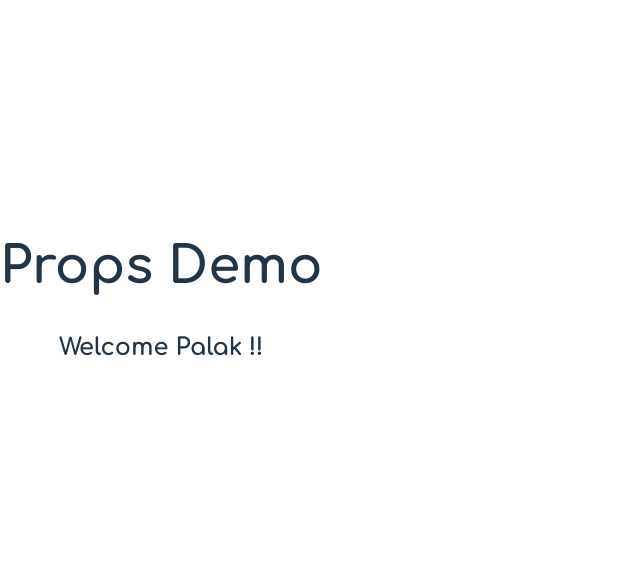
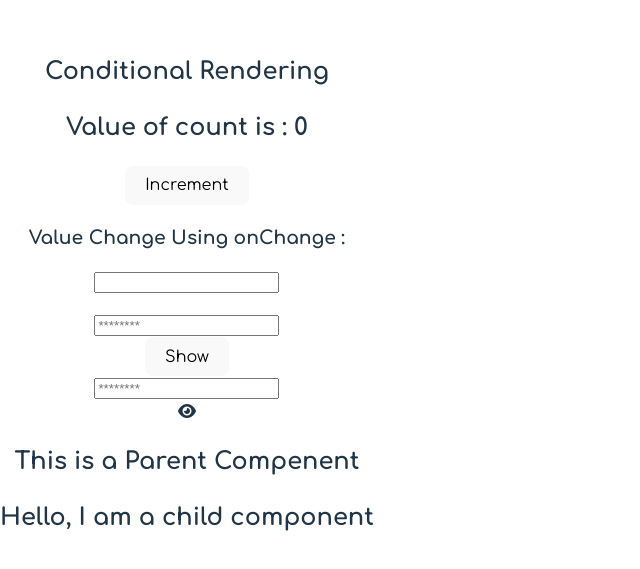
Before and after one commit to palakjagpal/day1_react, a React (Vite) app: page / in a window 1280 px wide. Shown: the part 105-674 px from the top of the page, without its empty margins (0-640 px from the left). Built offline with nearby package versions, Linux system fonts and the light colour scheme.

Commit message:
Add Parent and Child components; update App to include new components and modify Prop component title

```diff
--- a/src/App.jsx
+++ b/src/App.jsx
@@ -1,3 +1,12 @@
+import PasswordShowHide from "./PasswordShowHide.jsx";
+import IconShowHide from "./IconShowHide.jsx";
+import ValueChange from "./ValueChange.jsx";
+import ConditionRender from "./ConditionRender.jsx";
+import Demo from "./demo.jsx";
+import Quiz from "./Quiz.jsx";
+import Prop from "./Prop.jsx";
+import Parent from "./Parent.jsx";
+import Child from "./Child.jsx";
 
 /***************Components Creation****************/
 /*import Compo from "./Compo.jsx";
@@ -49,13 +58,8 @@ function App(){
   */
 
 /***************Password Show Hide****************/
-import PasswordShowHide from "./PasswordShowHide.jsx";
-import IconShowHide from "./IconShowHide.jsx";
-import ValueChange from "./ValueChange.jsx";
-import ConditionRender from "./ConditionRender.jsx";
-import Demo from "./demo.jsx";
-import Quiz from "./Quiz.jsx";
-import Prop from "./Prop.jsx";
+
+
 /*
 function App(){
   return(
@@ -82,8 +86,25 @@ function App(){
 }
   */
 
+
+/************Props****************** */
+/*
 function App(){
   return <Prop name ="Palak" />
 }
+*/
+
+function App(){
+  return(
+    <div>
+      <ConditionRender/>
+      <ValueChange/>
+      <PasswordShowHide/>
+      <IconShowHide/>
+      <Parent/>
+    </div>
+  )
+}
+
 
 export default App;
--- /dev/null
+++ b/src/Child.jsx
@@ -0,0 +1,10 @@
+function Child(props){
+    console.log("error", props)
+    return(<>
+
+        <h2>Hello, {props.title}</h2>
+    </>)
+
+}
+
+export default Child;
--- /dev/null
+++ b/src/Parent.jsx
@@ -0,0 +1,12 @@
+import Child from "./Child.jsx";
+
+function Parent(){
+    return(
+        <div>
+            <h2>This is a Parent Compenent</h2>
+            <Child title ="I am a child component"/>
+        </div>
+    )
+}
+
+export default Parent;
--- a/src/Prop.jsx
+++ b/src/Prop.jsx
@@ -1,7 +1,8 @@
+//props (short for "properties") are used to pass information from one component to another. The main purpose of props is to allow a parent component to send data to its child components.
 function Prop(props){
     return(
         <div>
-            <h1>Props Demo</h1>
+            <h1>Props in React</h1>
             <h2>Welcome {props.name} !!</h2>
         </div>
     )
--- a/src/Quiz.jsx
+++ b/src/Quiz.jsx
@@ -11,7 +11,7 @@ function Quiz(){
         const op =operators[Math.floor(Math.random()*operators.length)];
         console.log(`${a} ${op} ${b}` )
         const result = eval(`${a} ${op} ${b}`);
-         return result;
+        return result;
 
     }
     return(
```
